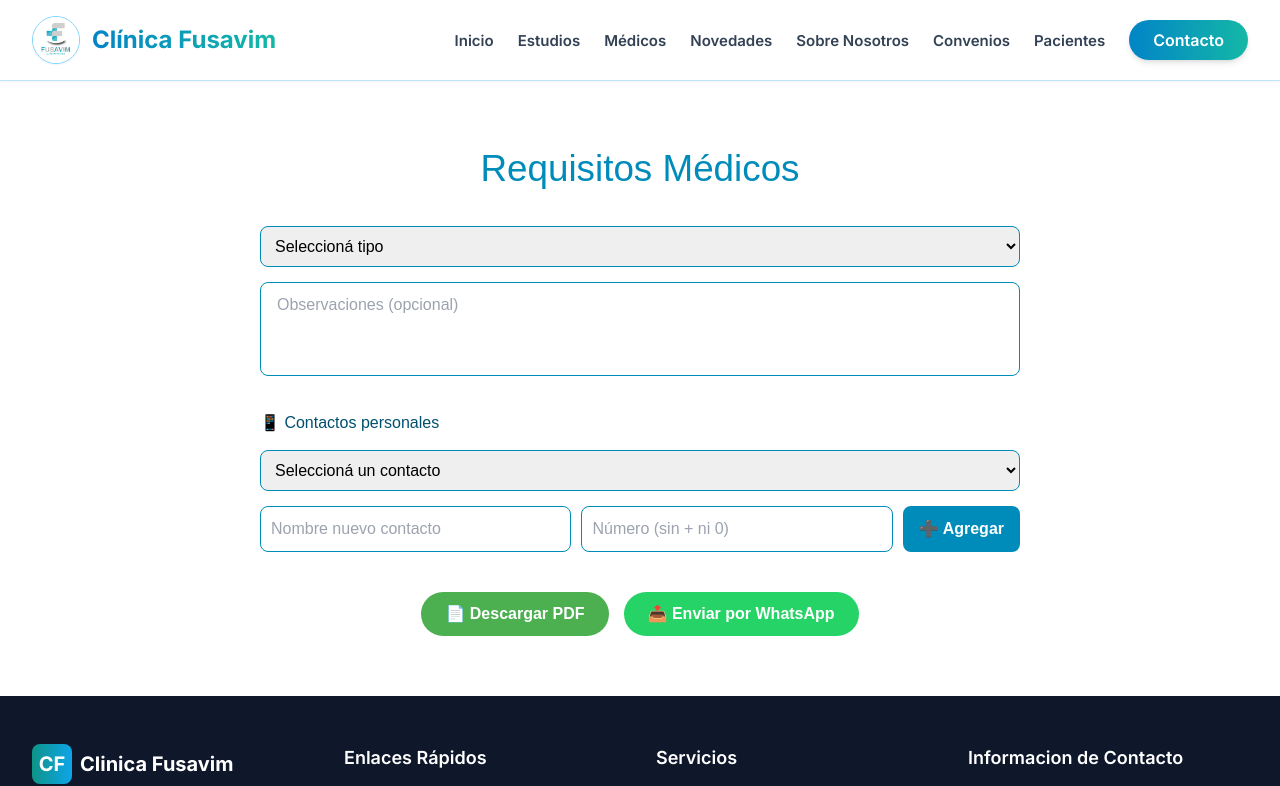
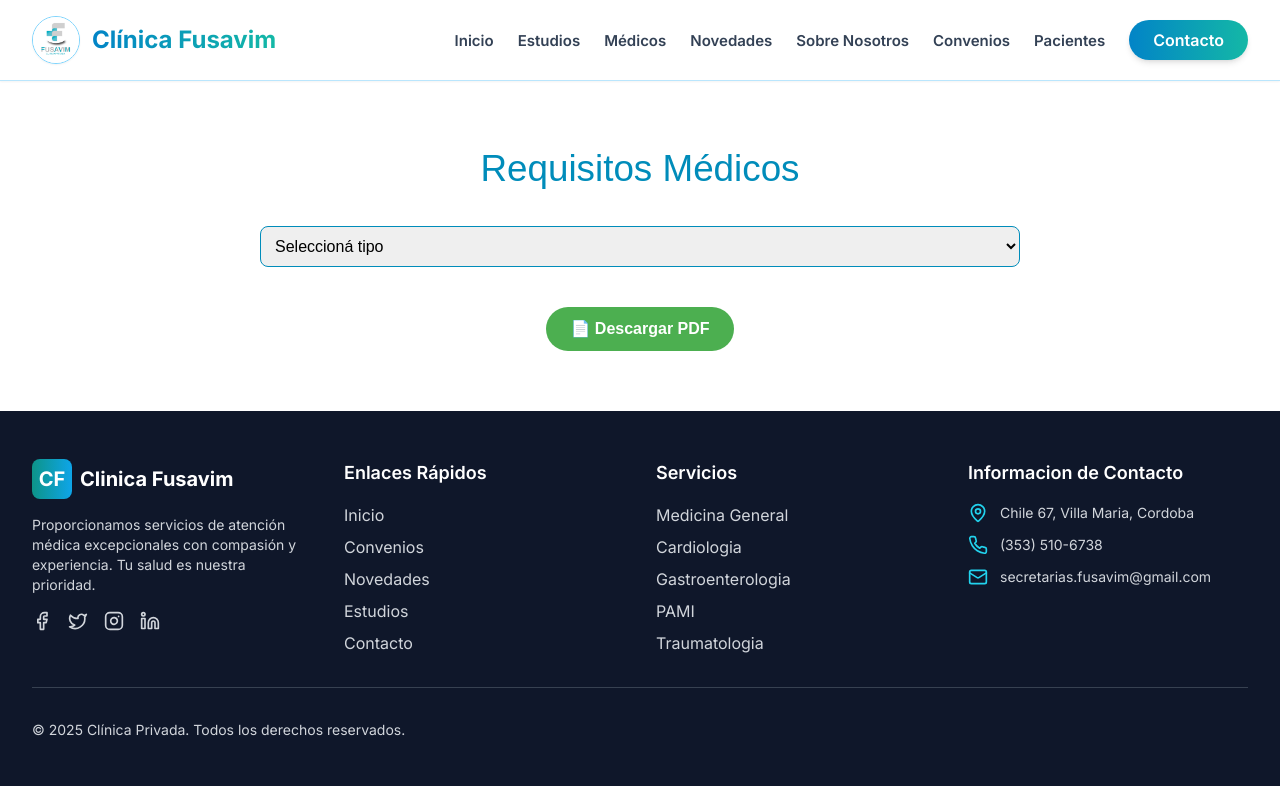
Before and after one commit to TotiManuel/fusavim, a React (Vite) app: page /requisitos in a window 1280 px wide. Shown: the top 786 px of the page. Built offline with nearby package versions, Linux system fonts and the light colour scheme; what @radix-ui/themes would draw is missing.

Commit message:
Rearmado Pagina Requisitos

```diff
--- a/src/pages/Requisitos.tsx
+++ b/src/pages/Requisitos.tsx
@@ -1,16 +1,12 @@
-import { useState, useEffect } from "react";
+import { useState } from "react";
 import Header from "../components/Header";
 import Footer from "../components/Footer";
 
 export default function Requisitos() {
   const [tipo, setTipo] = useState("");
   const [subtipo, setSubtipo] = useState("");
-  const [observaciones, setObservaciones] = useState("");
-  const [mensaje] = useState("");
-  const [contactos, setContactos] = useState<{ nombre: string; numero: string }[]>([]);
-  const [nuevoContacto, setNuevoContacto] = useState({ nombre: "", numero: "" });
-  const [destinatario, setDestinatario] = useState("");
   const [error, setError] = useState("");
+  const [mensaje, setMensaje] = useState("");
 
   // Requisitos organizados
   const data = {
@@ -57,31 +53,10 @@ export default function Requisitos() {
     },
   };
 
-  // Cargar contactos guardados localmente
-  useEffect(() => {
-    const guardados = localStorage.getItem("contactos");
-    if (guardados) setContactos(JSON.parse(guardados));
-  }, []);
+  const tipos = Object.keys(data);
+  const subtipos = tipo ? Object.keys(data[tipo as keyof typeof data]) : [];
 
-  // Guardar contactos en localStorage
-  const guardarContactos = (lista: any) => {
-    setContactos(lista);
-    localStorage.setItem("contactos", JSON.stringify(lista));
-  };
-
-  // Agregar nuevo contacto
-  const agregarContacto = () => {
-    if (!nuevoContacto.nombre || !nuevoContacto.numero) {
-      setError("Por favor completá el nombre y número del contacto.");
-      return;
-    }
-    const lista = [...contactos, nuevoContacto];
-    guardarContactos(lista);
-    setNuevoContacto({ nombre: "", numero: "" });
-    setError("");
-  };
-
-  // Generar PDF (simulado: descarga de un blob)
+  // Generar PDF (simulado)
   const generarPDF = () => {
     if (!tipo || !subtipo) {
       setError("Seleccioná el tipo y subtipo antes de generar el PDF.");
@@ -90,13 +65,15 @@ export default function Requisitos() {
 
     const requisitos = data[tipo as keyof typeof data]?.[subtipo] || [];
     const contenido = `
-      Requisito médico:
-      - Tipo: ${tipo}
-      - Subtipo: ${subtipo}
-      - Requisitos:
-        ${requisitos.map((r) => `• ${r}`).join("\n")}
-      - Observaciones: ${observaciones || "Ninguna"}
-    `;
+Requisitos Médicos
+-------------------------
+Tipo: ${tipo}
+Subtipo: ${subtipo}
+
+Requisitos:
+${requisitos.map((r) => `• ${r}`).join("\n")}
+
+`;
 
     const blob = new Blob([contenido], { type: "application/pdf" });
     const url = URL.createObjectURL(blob);
@@ -105,37 +82,10 @@ export default function Requisitos() {
     link.download = `Requisitos_${tipo}_${subtipo}.pdf`;
     link.click();
     URL.revokeObjectURL(url);
+
+    setMensaje("PDF generado correctamente.");
+    setError("");
   };
-
-  // Enviar por WhatsApp
-  const enviarWhatsApp = () => {
-    if (!tipo || !subtipo || !destinatario) {
-      setError("Completá todos los campos antes de enviar por WhatsApp.");
-      return;
-    }
-
-    const contacto = contactos.find((c) => c.nombre === destinatario);
-    if (!contacto) {
-      setError("Seleccioná un contacto válido.");
-      return;
-    }
-
-    const requisitos = data[tipo as keyof typeof data]?.[subtipo] || [];
-    const texto = encodeURIComponent(
-      `🩺 *Requisito Médico*\n\n` +
-        `📋 Tipo: ${tipo}\n` +
-        `📄 Subtipo: ${subtipo}\n\n` +
-        `📑 *Requisitos:*\n${requisitos.map((r) => `• ${r}`).join("\n")}\n\n` +
-        (observaciones ? `🗒️ Observaciones: ${observaciones}\n\n` : "") +
-        `Enviado desde la plataforma de Fusavim.`
-    );
-
-    const url = `https://wa.me/${contacto.numero}?text=${texto}`;
-    window.open(url, "_blank");
-  };
-
-  const tipos = Object.keys(data);
-  const subtipos = tipo ? Object.keys(data[tipo as keyof typeof data]) : [];
 
   return (
     <div className="min-h-screen">
@@ -148,12 +98,19 @@ export default function Requisitos() {
           margin: "0 auto",
         }}
       >
-        <h1 style={{ textAlign: "center", color: "#008CBA", fontSize: "2.3rem", marginBottom: "30px" }}>
+        <h1
+          style={{
+            textAlign: "center",
+            color: "#008CBA",
+            fontSize: "2.3rem",
+            marginBottom: "30px",
+          }}
+        >
           Requisitos Médicos
         </h1>
 
         <div style={{ display: "flex", flexDirection: "column", gap: "15px" }}>
-          {/* Selector principal */}
+          {/* Selector de tipo */}
           <select
             value={tipo}
             onChange={(e) => {
@@ -175,7 +132,7 @@ export default function Requisitos() {
             ))}
           </select>
 
-          {/* Subtipo dinámico */}
+          {/* Selector de subtipo */}
           {tipo && (
             <select
               value={subtipo}
@@ -196,7 +153,7 @@ export default function Requisitos() {
             </select>
           )}
 
-          {/* Requisitos mostrados dinámicamente */}
+          {/* Mostrar requisitos */}
           {subtipo && (
             <ul
               style={{
@@ -214,84 +171,14 @@ export default function Requisitos() {
             </ul>
           )}
 
-          <textarea
-            value={observaciones}
-            onChange={(e) => setObservaciones(e.target.value)}
-            placeholder="Observaciones (opcional)"
-            rows={3}
+          {/* BOTÓN DESCARGAR PDF */}
+          <div
             style={{
-              padding: "10px 16px",
-              borderRadius: "8px",
-              border: "1px solid #008CBA",
-              fontSize: "1rem",
-              resize: "none",
-            }}
-          />
-
-          {/* CONTACTOS */}
-          <h3 style={{ color: "#004F6E", marginTop: "20px" }}>📱 Contactos personales</h3>
-
-          <select
-            value={destinatario}
-            onChange={(e) => setDestinatario(e.target.value)}
-            style={{
-              padding: "10px",
-              borderRadius: "8px",
-              border: "1px solid #008CBA",
-              fontSize: "1rem",
+              display: "flex",
+              justifyContent: "center",
+              marginTop: "25px",
             }}
           >
-            <option value="">Seleccioná un contacto</option>
-            {contactos.map((c, i) => (
-              <option key={i} value={c.nombre}>
-                {c.nombre}
-              </option>
-            ))}
-          </select>
-
-          <div style={{ display: "flex", gap: "10px" }}>
-            <input
-              type="text"
-              value={nuevoContacto.nombre}
-              onChange={(e) => setNuevoContacto({ ...nuevoContacto, nombre: e.target.value })}
-              placeholder="Nombre nuevo contacto"
-              style={{
-                flex: 1,
-                padding: "10px",
-                borderRadius: "8px",
-                border: "1px solid #008CBA",
-              }}
-            />
-            <input
-              type="tel"
-              value={nuevoContacto.numero}
-              onChange={(e) => setNuevoContacto({ ...nuevoContacto, numero: e.target.value })}
-              placeholder="Número (sin + ni 0)"
-              style={{
-                flex: 1,
-                padding: "10px",
-                borderRadius: "8px",
-                border: "1px solid #008CBA",
-              }}
-            />
-            <button
-              onClick={agregarContacto}
-              style={{
-                backgroundColor: "#008CBA",
-                color: "#fff",
-                border: "none",
-                padding: "10px 16px",
-                borderRadius: "8px",
-                cursor: "pointer",
-                fontWeight: "bold",
-              }}
-            >
-              ➕ Agregar
-            </button>
-          </div>
-
-          {/* BOTONES */}
-          <div style={{ display: "flex", justifyContent: "center", gap: "15px", marginTop: "25px" }}>
             <button
               onClick={generarPDF}
               style={{
@@ -306,25 +193,22 @@ export default function Requisitos() {
             >
               📄 Descargar PDF
             </button>
-
-            <button
-              onClick={enviarWhatsApp}
-              style={{
-                padding: "10px 24px",
-                borderRadius: "50px",
-                backgroundColor: "#25D366",
-                color: "#fff",
-                fontWeight: "bold",
-                border: "none",
-                cursor: "pointer",
-              }}
-            >
-              📤 Enviar por WhatsApp
-            </button>
           </div>
 
-          {error && <p style={{ color: "red", textAlign: "center", marginTop: "15px" }}>{error}</p>}
-          {mensaje && <p style={{ color: "green", textAlign: "center", marginTop: "15px" }}>{mensaje}</p>}
+          {error && (
+            <p
+              style={{ color: "red", textAlign: "center", marginTop: "15px" }}
+            >
+              {error}
+            </p>
+          )}
+          {mensaje && (
+            <p
+              style={{ color: "green", textAlign: "center", marginTop: "15px" }}
+            >
+              {mensaje}
+            </p>
+          )}
         </div>
       </main>
       <Footer />
```
